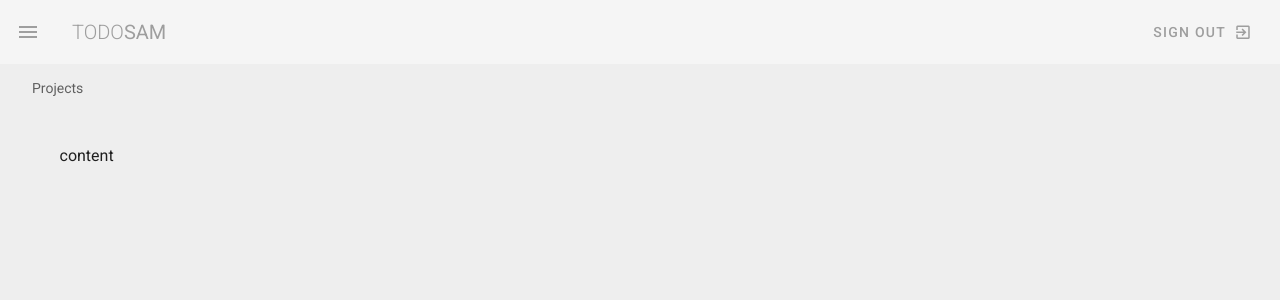
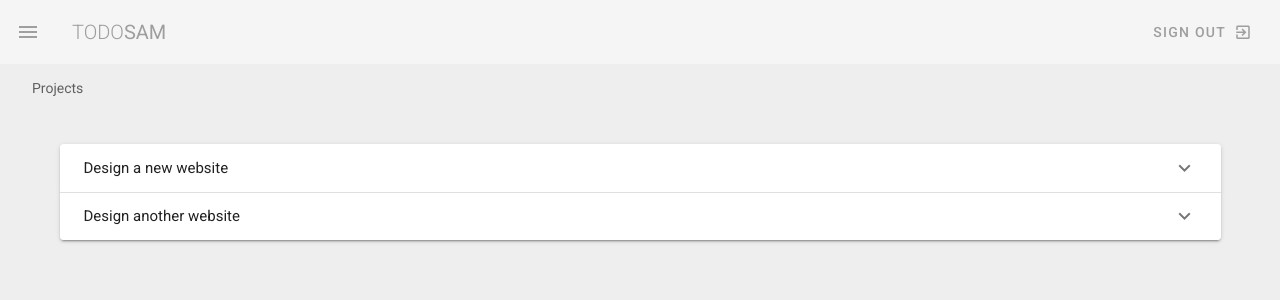
Before and after one commit to SamuelSTPL/project-manager-vuetify, a Vue app: page /projects in a window 1280 px wide. Shown: the top 300 px of the page. Built offline with nearby package versions, Linux system fonts and the light colour scheme.

Commit message:
Done with Project page

```diff
--- a/src/App.vue
+++ b/src/App.vue
@@ -2,9 +2,9 @@
   <!-- v-app must be the root element  -->
   <v-app>
     <Navbar />
-    <v-content class="grey lighten-3 px-4 pb-4">
+    <v-main class="grey lighten-3 px-4 pb-4">
       <router-view></router-view>
-    </v-content>
+    </v-main>
   </v-app>
 </template>
 
--- a/src/views/Projects.vue
+++ b/src/views/Projects.vue
@@ -3,13 +3,80 @@
     <v-subheader class="text--grey">Projects</v-subheader>
 
     <v-container class="my-5">
-      content
+      <v-expansion-panels>
+        <v-expansion-panel v-for="project in myProjects" :key="project.title">
+          <v-expansion-panel-header>{{
+            project.title
+          }}</v-expansion-panel-header>
+          <v-expansion-panel-content>
+            <v-card flat>
+              <v-card-text class="px-4 py-0 grey--text">
+                <div class="font-weight-bold">due by {{ project.due }}</div>
+                <div>{{ project.content }}</div>
+              </v-card-text>
+            </v-card>
+          </v-expansion-panel-content>
+        </v-expansion-panel>
+      </v-expansion-panels>
     </v-container>
   </div>
 </template>
 
 <script>
 export default {
-  name: "Projects"
+  name: "Projects",
+  data() {
+    return {
+      projects: [
+        {
+          title: "Design a new website",
+          person: "Anakin Sky-Vaper",
+          due: "1st Jan 5010",
+          status: "ongoing",
+          content:
+            "Lorem ipsum dolor sit amet consectetur adipisicing elit. Sunt consequuntur eos eligendi illum minima adipisci deleniti, dicta mollitia enim explicabo fugiat quidem ducimus praesentium voluptates porro molestias non sequi animi!"
+        },
+        {
+          title: "Code up the homepage",
+          person: 'Obiwan "Hello-There!" Kenobi',
+          due: "10th Jan 5010",
+          status: "complete",
+          content:
+            "Lorem ipsum dolor sit amet consectetur adipisicing elit. Sunt consequuntur eos eligendi illum minima adipisci deleniti, dicta mollitia enim explicabo fugiat quidem ducimus praesentium voluptates porro molestias non sequi animi!"
+        },
+        {
+          title: "Design video thumbnails",
+          person: "YO-da",
+          due: "20th Dec 2010",
+          status: "complete",
+          content:
+            "Lorem ipsum dolor sit amet consectetur adipisicing elit. Sunt consequuntur eos eligendi illum minima adipisci deleniti, dicta mollitia enim explicabo fugiat quidem ducimus praesentium voluptates porro molestias non sequi animi!"
+        },
+        {
+          title: "Create a community forum",
+          person: "Ya Boy Vader",
+          due: "20th Oct 2010",
+          status: "overdue",
+          content:
+            "Lorem ipsum dolor sit amet consectetur adipisicing elit. Sunt consequuntur eos eligendi illum minima adipisci deleniti, dicta mollitia enim explicabo fugiat quidem ducimus praesentium voluptates porro molestias non sequi animi!"
+        },
+        {
+          title: "Design another website",
+          person: "Anakin Sky-Vaper",
+          due: "1st Jan 5010",
+          status: "ongoing",
+          content:
+            "Lorem ipsum dolor sit amet consectetur adipisicing elit. Sunt consequuntur eos eligendi illum minima adipisci deleniti, dicta mollitia enim explicabo fugiat quidem ducimus praesentium voluptates porro molestias non sequi animi!"
+        }
+      ]
+    };
+  },
+  computed: {
+    myProjects() {
+      return this.projects.filter((project) => {
+        return project.person === "Anakin Sky-Vaper";
+      });
+    }
+  }
 };
 </script>
```
